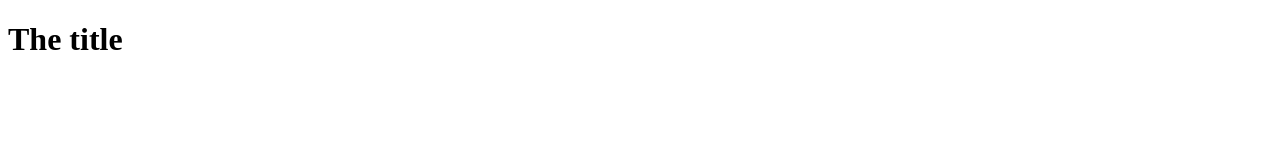
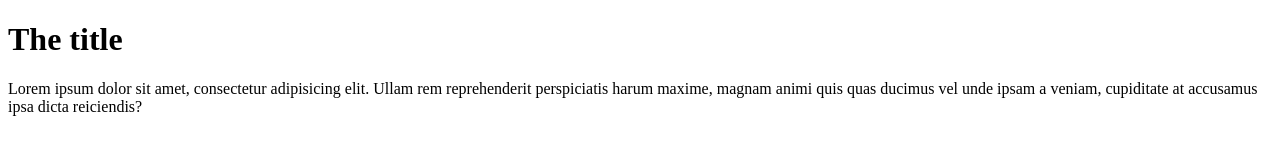
Before and after one commit to Dawit-Engdawork/first-html-project, a plain HTML site: page index.html in a window 1280 px wide. Drawn offline with Linux system fonts and the light colour scheme.

Commit message:
now add article

```diff
--- a/index.html
+++ b/index.html
@@ -7,5 +7,13 @@
 </head>
 <body>
     <h1>The title</h1>
+
+
+
+    <article>
+        <p>
+            Lorem ipsum dolor sit amet, consectetur adipisicing elit. Ullam rem reprehenderit perspiciatis harum maxime, magnam animi quis quas ducimus vel unde ipsam a veniam, cupiditate at accusamus ipsa dicta reiciendis?
+        </p>
+    </article>
 </body>
 </html>
```
